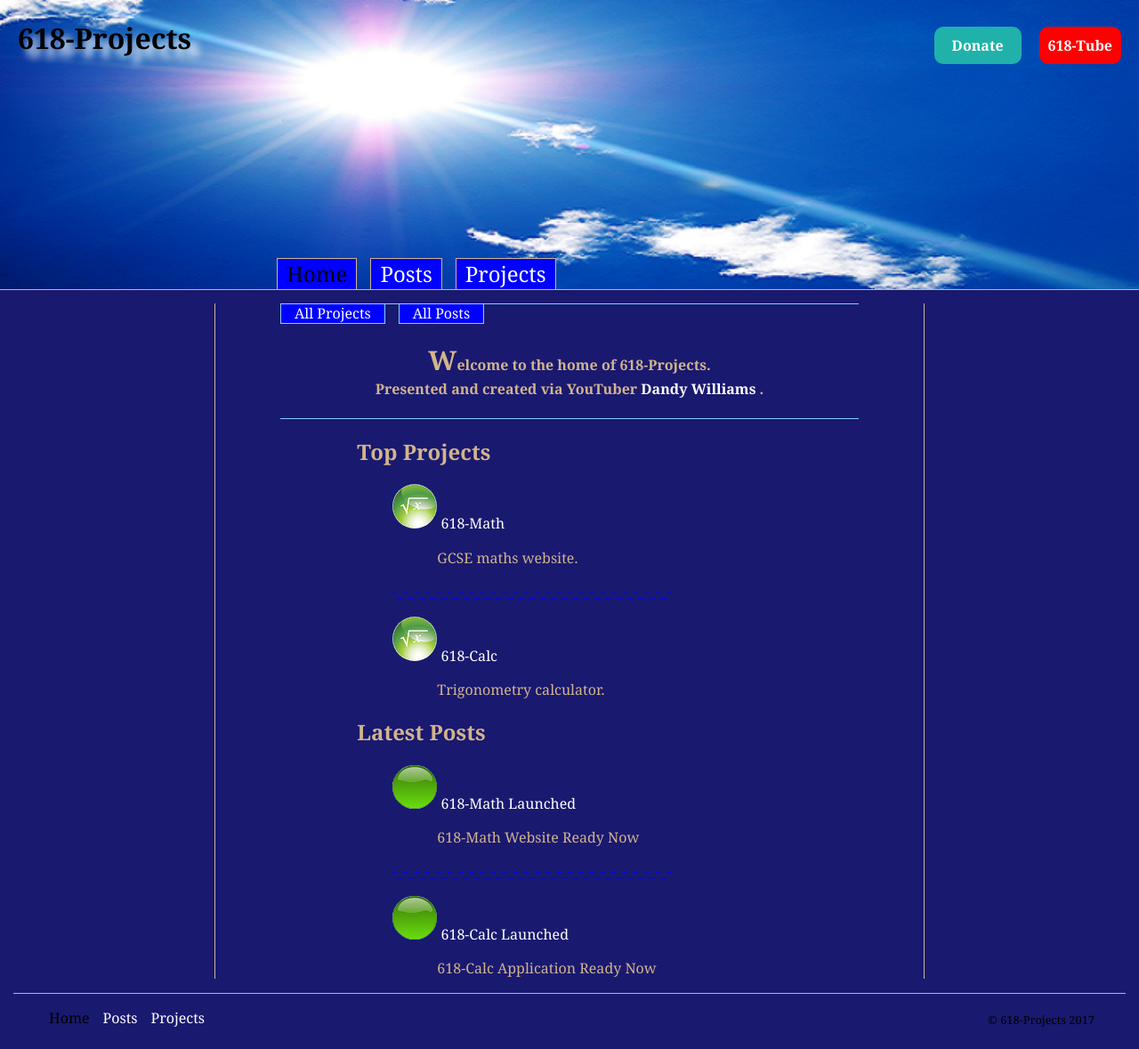
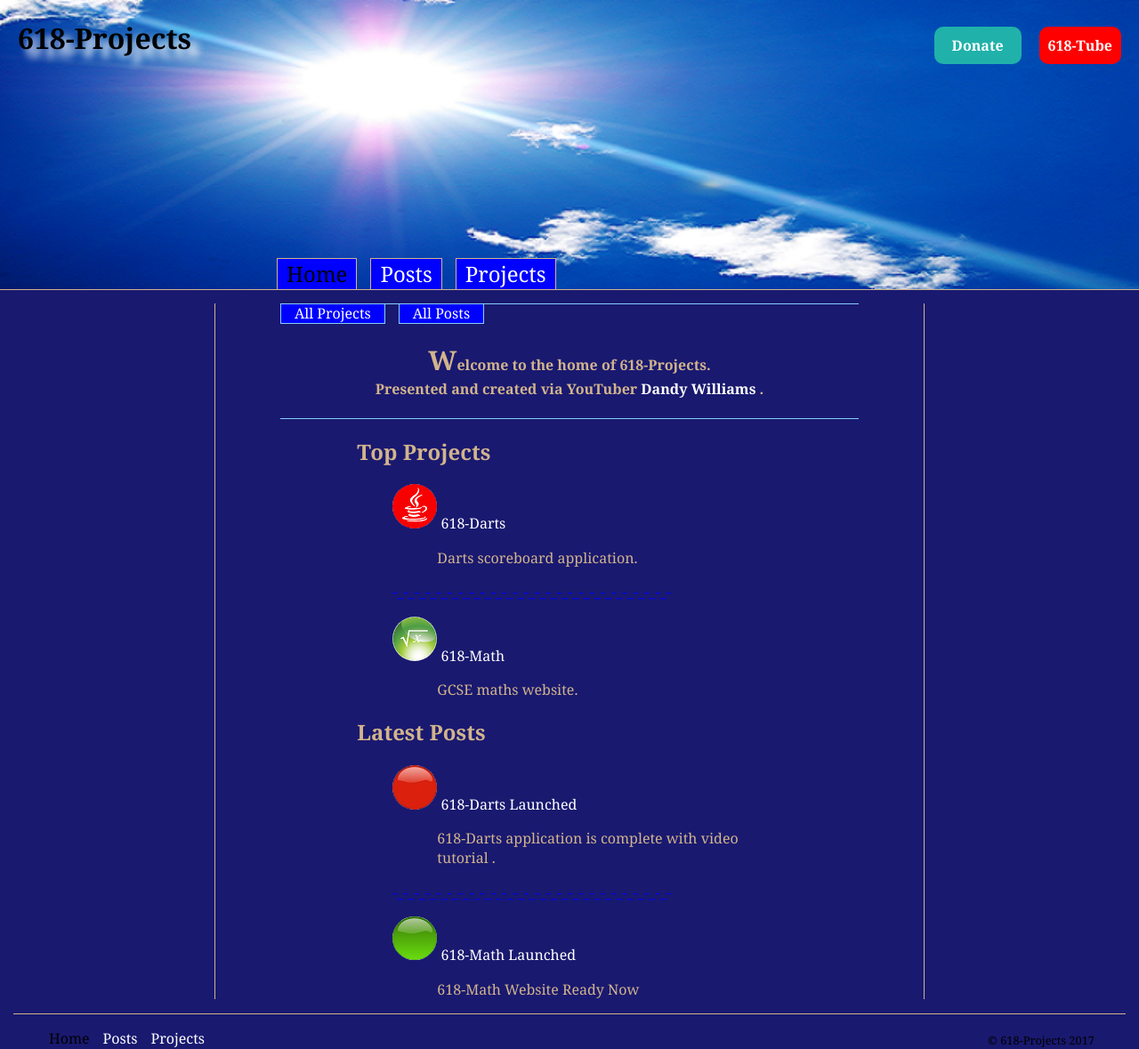
Before and after one commit to 618phi/Projects, a Jekyll site: the page built from index.html, in a window 1280 px wide. Shown: the whole page at 89% size. Built offline with Jekyll 4.4.1, drawn with Linux system fonts in a browser that asks for light colours; before the commit the page ends 1156 px from its top, so only the background shows below that.

Commit message:
618-darts

```diff
--- a/_data/plist.yml
+++ b/_data/plist.yml
@@ -1,3 +1,10 @@
+- title: 618-Darts
+  folder: JavaProjects/darts/
+  type: java
+  source: 'https://youtu.be/8J1fYrvH1H4'
+  image: 'java.png'
+  content: 'Darts scoreboard application.'
+
 - title: 618-Math
   folder: MathProjects/msite/
   type: math
--- /dev/null
+++ b/_posts/java/2017-05-06-post9.md
@@ -0,0 +1,10 @@
+---
+layout: news
+title: 618-Darts Launched
+meta: 618-Darts application is complete with video tutorial .
+image: red.jpeg
+category: java
+---
+618-Darts is a Java application that acts as a darts scoreboard. Your device will need to have Java 1.8.0 or Higher
+installed to run the application.
+618-Darts Tutorial is now available to watch on YouTube; click on one of the 618-Tube red buttons.
```
Also changed, not shown: Projects/JavaProjects/darts.md (added, +10 -0 lines), _includes/darts.html (added, +46 -0 lines), 1 other file.
